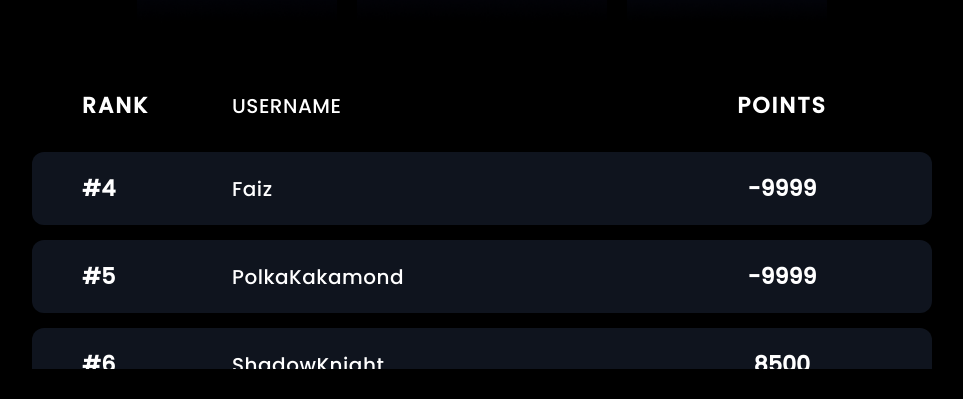
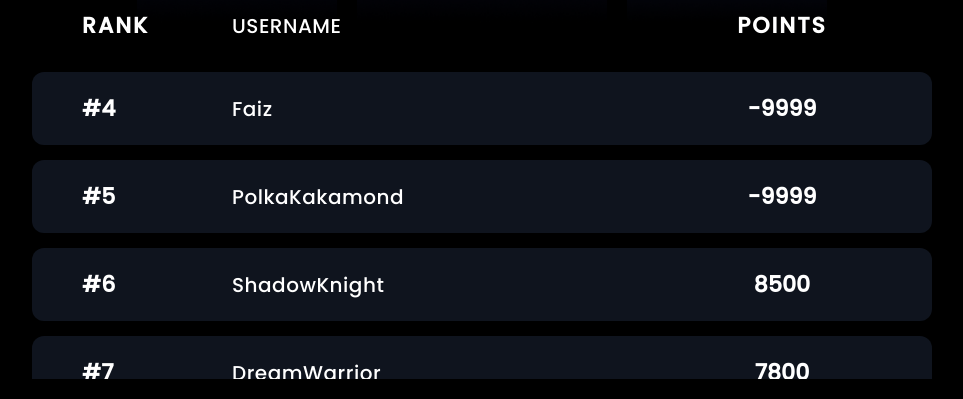
Before and after one commit to FaizAlfaRizqy/HoloNight, a PHP site: page /leaderboard.html in a window 1280 px wide. Shown: the part 401-800 px from the top of the page, without its empty margins (158-1121 px from the left). Run offline with PHP 8.4, Linux system fonts and the light colour scheme.

Commit message:
fix leaderboard

```diff
--- a/style/leaderboard.css
+++ b/style/leaderboard.css
@@ -114,7 +114,7 @@ html, body {
     justify-content: center;
     align-items: flex-end;
     gap: 20px;
-    z-index: 10;
+    z-index: 5;  /* Dari 10 */
     width: 90%;
     max-width: 900px;
 }
@@ -212,14 +212,15 @@ html, body {
 /* Leaderboard Container */
 .leaderboard-container {
     position: fixed;
-    top: 470px;
+    top: 380px;  /* Ubah dari 470px menjadi lebih kecil */
     left: 50%;
     transform: translateX(-50%);
     width: 90%;
     max-width: 900px;
-    height: calc(100vh - 500px);
+    height: calc(100vh - 400px);  /* Sesuaikan juga height */
     display: flex;
     flex-direction: column;
+    z-index: 15;  /* Tambahkan ini */
 }
 
 /* Leaderboard Table */
@@ -229,6 +230,7 @@ html, body {
     flex-direction: column;
     flex: 1;
     overflow: hidden;
+    margin-top:10px;
 }
 
 .table-header {
```
